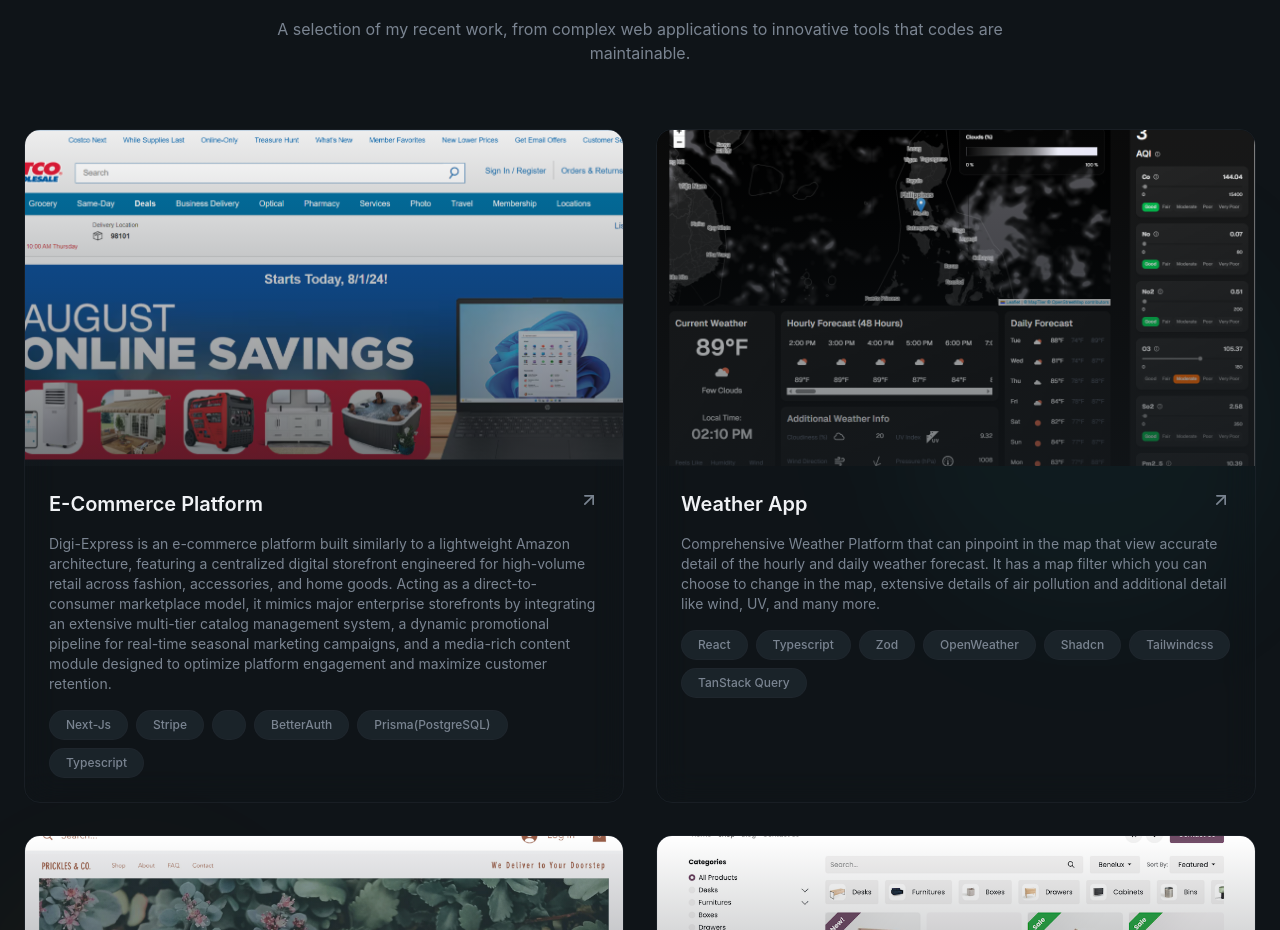
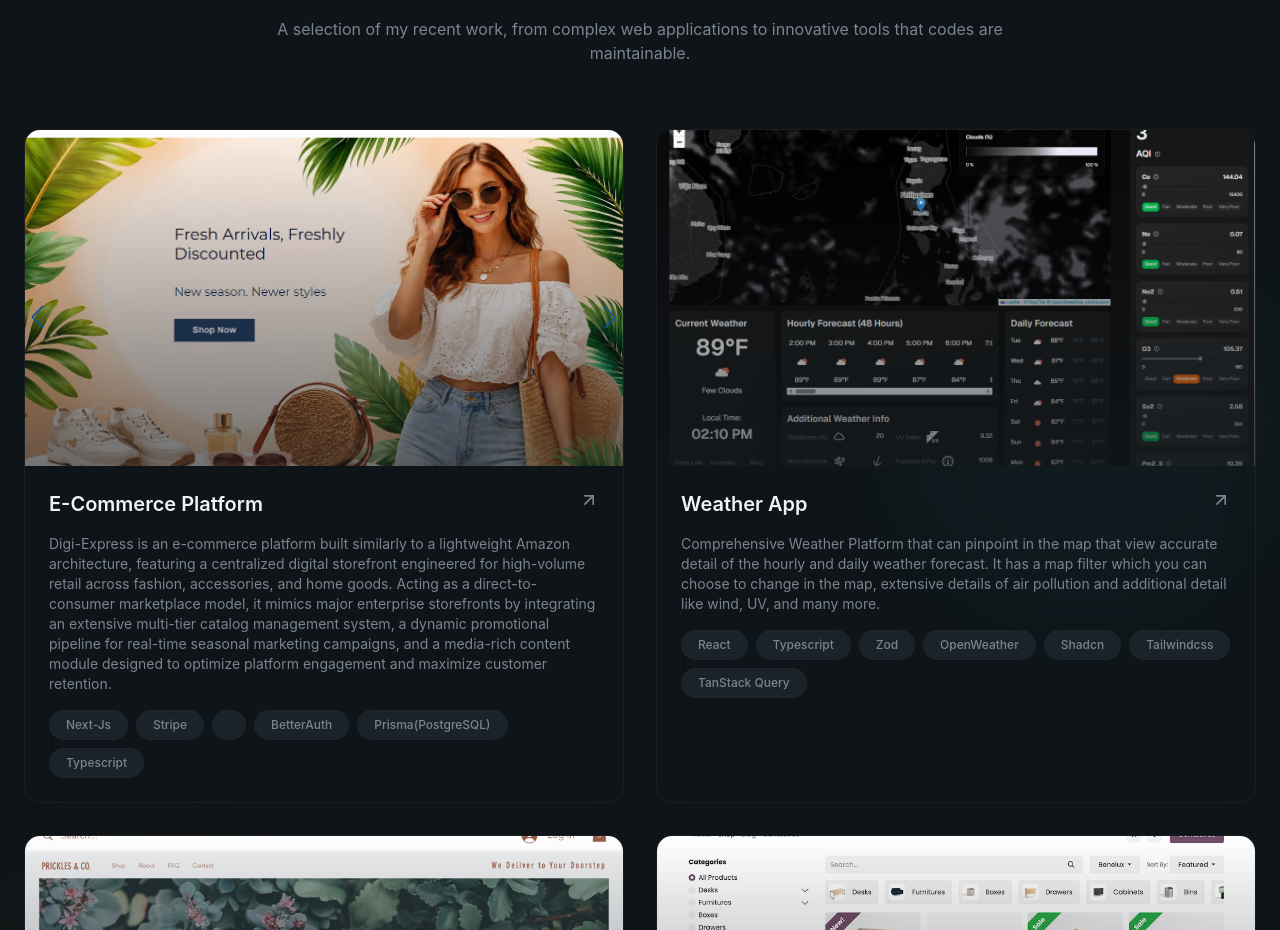
Before and after one commit to Everett911/Personal-Porfolio, a React (Vite) app: page / in a window 1280 px wide. Shown: the part 2386-3316 px from the top of the page. Built offline with nearby package versions, Linux system fonts and the light colour scheme.

Commit message:
changing the image of my first project

```diff
--- a/src/sections/Projects.tsx
+++ b/src/sections/Projects.tsx
@@ -15,7 +15,7 @@
     title: "E-Commerce Platform",
     description:
       "Digi-Express is an e-commerce platform built similarly to a lightweight Amazon architecture, featuring a centralized digital storefront engineered for high-volume retail across fashion, accessories, and home goods. Acting as a direct-to-consumer marketplace model, it mimics major enterprise storefronts by integrating an extensive multi-tier catalog management system, a dynamic promotional pipeline for real-time seasonal marketing campaigns, and a media-rich content module designed to optimize platform engagement and maximize customer retention.",
-    image: "/projects/project-2.png",
+    image: "/projects/digi-express.png",
     tags: [
       "Next-Js",
       "Stripe",
```
Also changed, not shown: public/projects/digi-express.PNG (added).
